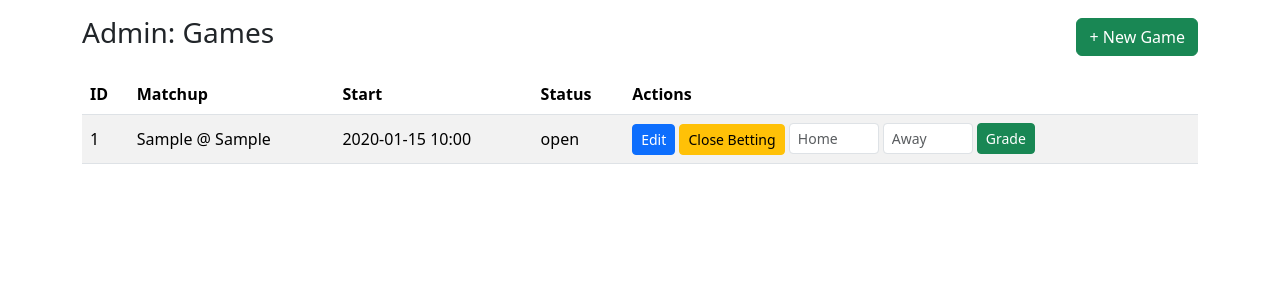
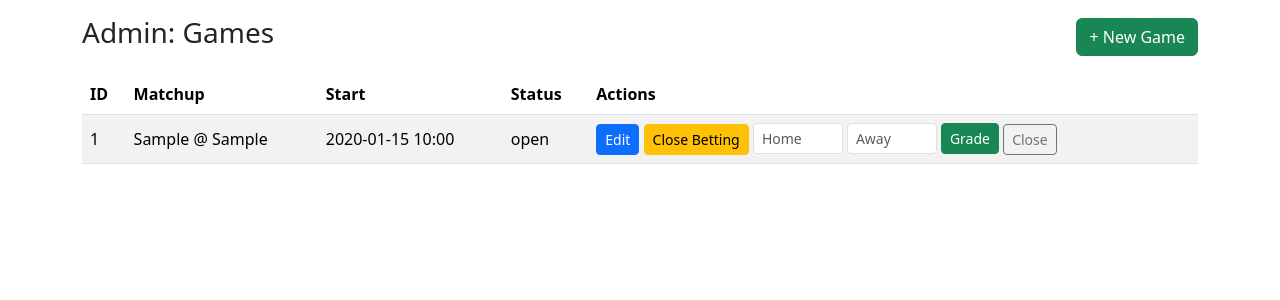
Before and after one commit to Viizorr/CFB26_Fakebook, a Flask app: page /admin/games in a window 1280 px wide. Shown: the part 64-364 px from the top of the page. Run offline with Flask 3, Linux system fonts and the light colour scheme; a user stored in the database is signed in; tables that the repository leaves empty hold one stand-in row (values such as "Sample post").

Commit message:
Update admin_games.html

```diff
--- a/templates/admin_games.html
+++ b/templates/admin_games.html
@@ -51,6 +51,15 @@
  	<button type="submit" class="btn btn-danger btn-sm ms-1">Force Delete</button>
 	</form>
         {% endif %}
+		  {% if g.status == 'open' %}
+  <form class="d-inline" method="post" action="{{ url_for('admin_close_game', game_id=g.id) }}">
+    <button class="btn btn-sm btn-outline-secondary">Close</button>
+  </form>
+{% elif g.status == 'closed' %}
+  <form class="d-inline" method="post" action="{{ url_for('admin_reopen_game', game_id=g.id) }}">
+    <button class="btn btn-sm btn-outline-success">Reopen</button>
+  </form>
+{% endif %}
       </td>
     </tr>
     {% endfor %}
```
